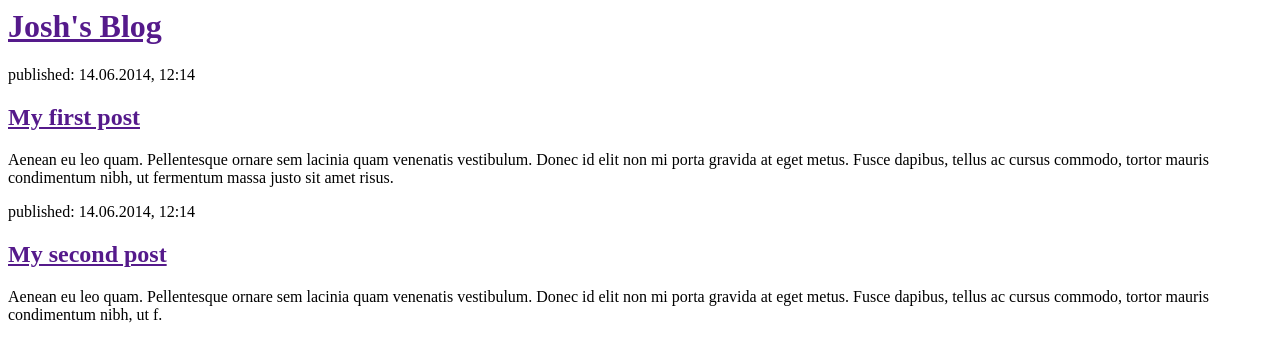
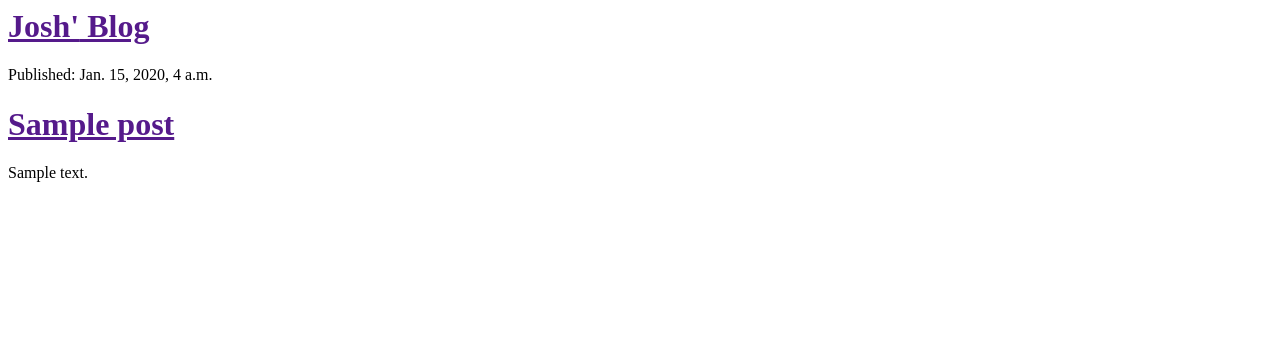
Before and after one commit to joshmrazek/my-first-blog, a Django app: template blog/templates/blog/post_list.html in a window 1280 px wide. Shown: the top 362 px of the page. Run offline with Django 3.2, Linux system fonts and the light colour scheme; the template is opened without the code that fills it: values that come from a table or form of the project are taken from there, others are empty; tables that the repository leaves empty hold one stand-in row (values such as "Sample post").

Commit message:
Modified templates to display posts from database.

```diff
--- a/blog/templates/blog/post_list.html
+++ b/blog/templates/blog/post_list.html
@@ -4,19 +4,18 @@
     </head>
     <body>
         <div>
-            <h1><a href="">Josh's Blog</a></h1>
+            <h1><a href="">Josh'<span></span> Blog</a></h1>
         </div>
 
+        {% for post in posts %}
+
         <div>
-            <p>published: 14.06.2014, 12:14</p>
-            <h2><a href="">My first post</a></h2>
-            <p>Aenean eu leo quam. Pellentesque ornare sem lacinia quam venenatis vestibulum. Donec id elit non mi porta gravida at eget metus. Fusce dapibus, tellus ac cursus commodo, tortor mauris condimentum nibh, ut fermentum massa justo sit amet risus.</p>
+            <p>Published: {{ post.published_date }}</p>
+            <h1><a href="">{{ post.title }}</a></h1>
+            <p>{{ post.text|linebreaks }}</p>
         </div>
 
-        <div>
-            <p>published: 14.06.2014, 12:14</p>
-            <h2><a href="">My second post</a></h2>
-            <p>Aenean eu leo quam. Pellentesque ornare sem lacinia quam venenatis vestibulum. Donec id elit non mi porta gravida at eget metus. Fusce dapibus, tellus ac cursus commodo, tortor mauris condimentum nibh, ut f.</p>
-        </div>
+        {% endfor %}
+
     </body>
 </html>
```
Also changed, not shown: blog/views.py (+7 -1 lines).
